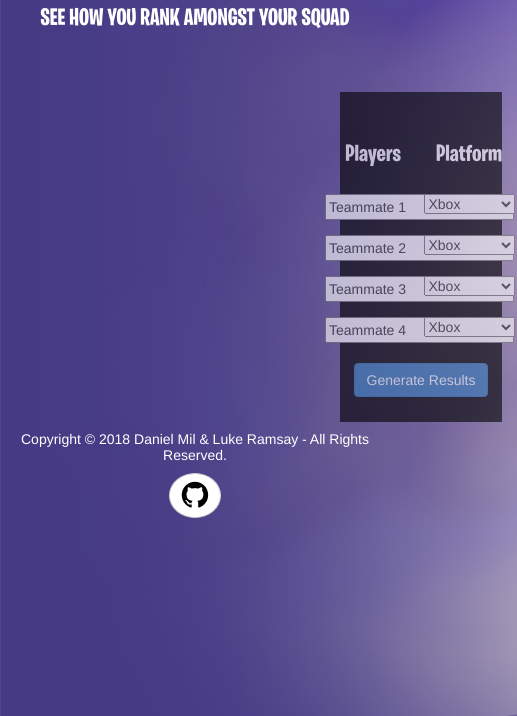
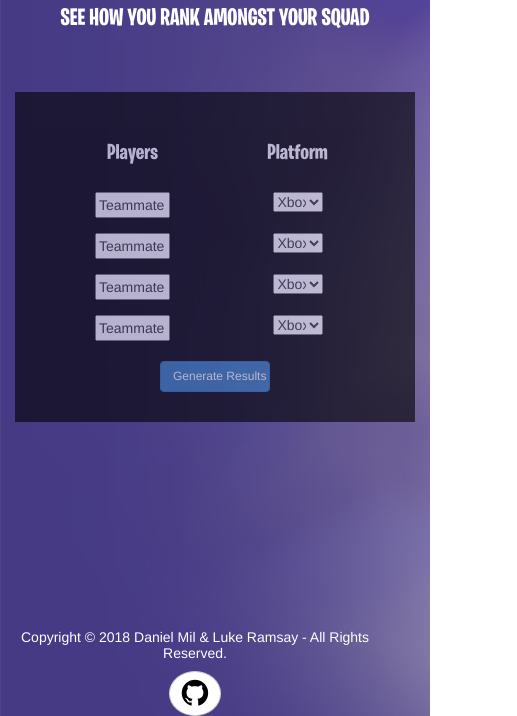
Before and after one commit to DanielMil/Fortnite-Ranker, a website: page index.html in a window 390 px wide. Shown: the part 128-844 px from the top of the page, 517 px wide, since content can reach past the window. Drawn offline with nearby package versions, Linux system fonts and the light colour scheme; files whose address does not match are found by name.

Commit message:
Add files via upload

```diff
--- a/styles/styles.css
+++ b/styles/styles.css
@@ -1,8 +1,16 @@
+html {
+  height: 100%;
+}
+
 body {
   width: 100%;
+  height: 100%;
+  margin: 0;
+  padding: 0;
   background-image: url("../images/fortnitebackground.png");
-
   text-align: center;
+  display: flex;
+  flex-direction: column;
 }
 
 h1 {
@@ -31,20 +39,14 @@ a:hover {
   width: 45%;
   height: 330px;
   margin: 0 auto;
-  margin-left: 325px;
   padding: 25px 0px 25px 0px;
   text-align:center;
   background-color: black;
   opacity: .6;
 }
 
-.results {
-
-  padding: 50px 0px 50px 0px;
-  color: #ffffff;
-  font-family: myFirstFont;
-  text-transform: uppercase;
-
+.user-input-labels {
+  font-size: 32px;
 }
 
 .col-xs-6 {
@@ -53,9 +55,6 @@ a:hover {
   padding: 5px 0px 10px 0px;
 }
 
-.player-input {
-  border-radius: 40;
-}
 
 .submit-button {
   margin: 10px 0px 0px 0px;
@@ -69,8 +68,7 @@ a:hover {
 .github {
   background-color: white;
   border-radius: 50%;
-
-    transition: 0.7s ease;
+  transition: 0.7s ease;
 }
 
 .fa-github {
@@ -84,13 +82,180 @@ a:hover {
   background-color: #808080;
 }
 
-.footer {
-  position: absolute;
+.container {
+  flex: 1 0 auto;
+}
+
+footer {
   right: 0;
   left: 0;
   bottom: 0;
-  height: 100px;
-  margin: 0px 0px 20px 0px;
   text-align: center;
-  overflow: hidden;
+  height: -50px;
+  flex-shrink: 0;
 }
+
+#load-screen {
+  margin: 150px 0px 0px 0px;
+}
+
+.star-icons {
+  display: inline;
+  height: 45px;
+  width: 45px;
+  margin: 15px 0px 0px 50px;
+}
+
+.results {
+  margin: 0px 0px 0px 0px;
+  color: #ffffff;
+  font-family: myFirstFont;
+  text-transform: uppercase;
+  max-width: 400px;
+}
+
+#results1, #results2, #results3, #results4 {
+  vertical-align: middle;
+  font-size: 18px;
+  max-width: 100px;
+}
+
+@media (max-width: 319px) {
+  body {
+    display: none;
+  }
+}
+
+@media (max-width:510px) {
+
+  .player-names {
+    max-width: 45px;
+    margin-left: 50px;
+  }
+
+  .player-platform {
+    margin-right: 50px;
+  }
+
+  .user-input-labels {
+    font-size:18px;
+  }
+
+  .user-input-labels-players {
+    margin-left:50px;
+  }
+
+  .user-input-labels-platform {
+    margin-right: 50px;
+  }
+
+
+  .content-area {
+    margin: 0 auto;
+    width: 250px;
+  }
+
+
+}
+
+@media (max-width:410px) {
+
+  .player-names {
+    max-width: 35px;
+  }
+
+  .user-input-labels {
+    font-size:16px;
+  }
+
+  .content-area {
+    margin: 0 auto;
+    width: 150px;
+  }
+
+}
+
+@media (max-width:767px) {
+
+  .content-area {
+    margin: 0 auto;
+    width: 300px;
+  }
+
+
+  .player-names {
+    max-width: 55px;
+ }
+
+ .player-platform {
+   max-width: 30px;
+ }
+
+ .submit-button {
+   max-width: 90px;
+   max-height: 45px;
+   font-size: 12px;
+   text-align: center;
+ }
+
+ .user-input-labels {
+   font-size:20px;
+ }
+
+}
+
+
+@media (max-width:991px) {
+
+  .content-area {
+    vertical-align: middle;
+  }
+
+  .player-names {
+    max-width: 75px;
+ }
+
+ .player-platform {
+   max-width: 50px;
+ }
+
+ .submit-button {
+   max-width: 110px;
+   max-height: 45px;
+   font-size: 12px;
+   text-align: center;
+ }
+
+ .user-input-labels {
+   font-size:22px;
+ }
+
+
+ #results1, #results2, #results3, #results4 {
+   vertical-align: middle;
+   font-size: 16px;
+   max-width: 50%;
+   margin: 0 auto;
+ }
+
+ .star-icons {
+   height: 35px;
+   width: 35px;
+   max-width: 50%;
+   margin: 0 auto;
+ }
+
+ .results {
+   color: #ffffff;
+   font-family: myFirstFont;
+   text-transform: uppercase;
+   max-width: 400px;
+   vertical-align: middle;
+   height: 300px;
+ }
+
+ .content-area {
+   text-align: center;
+   margin: 0 auto;
+   width: 400px;
+ }
```
